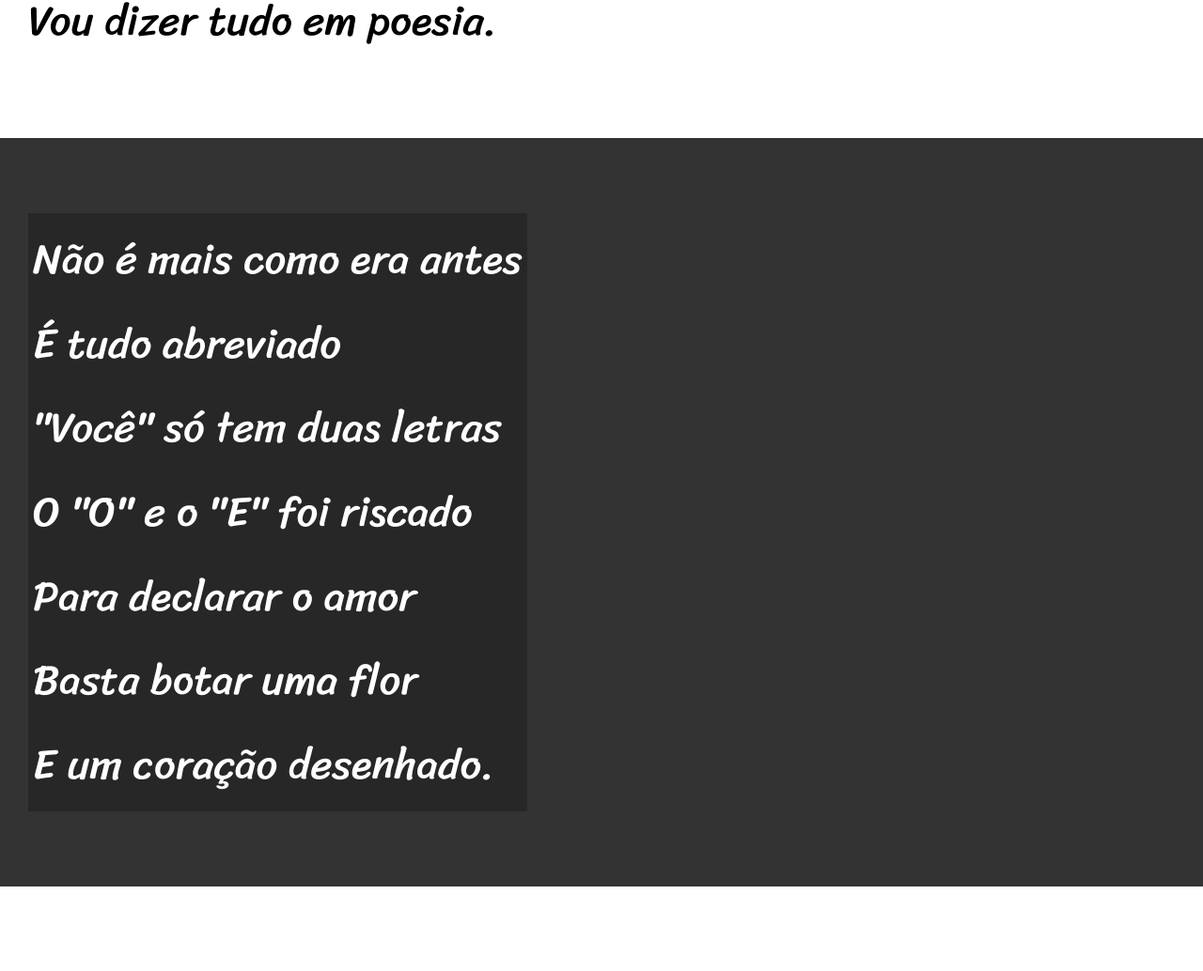
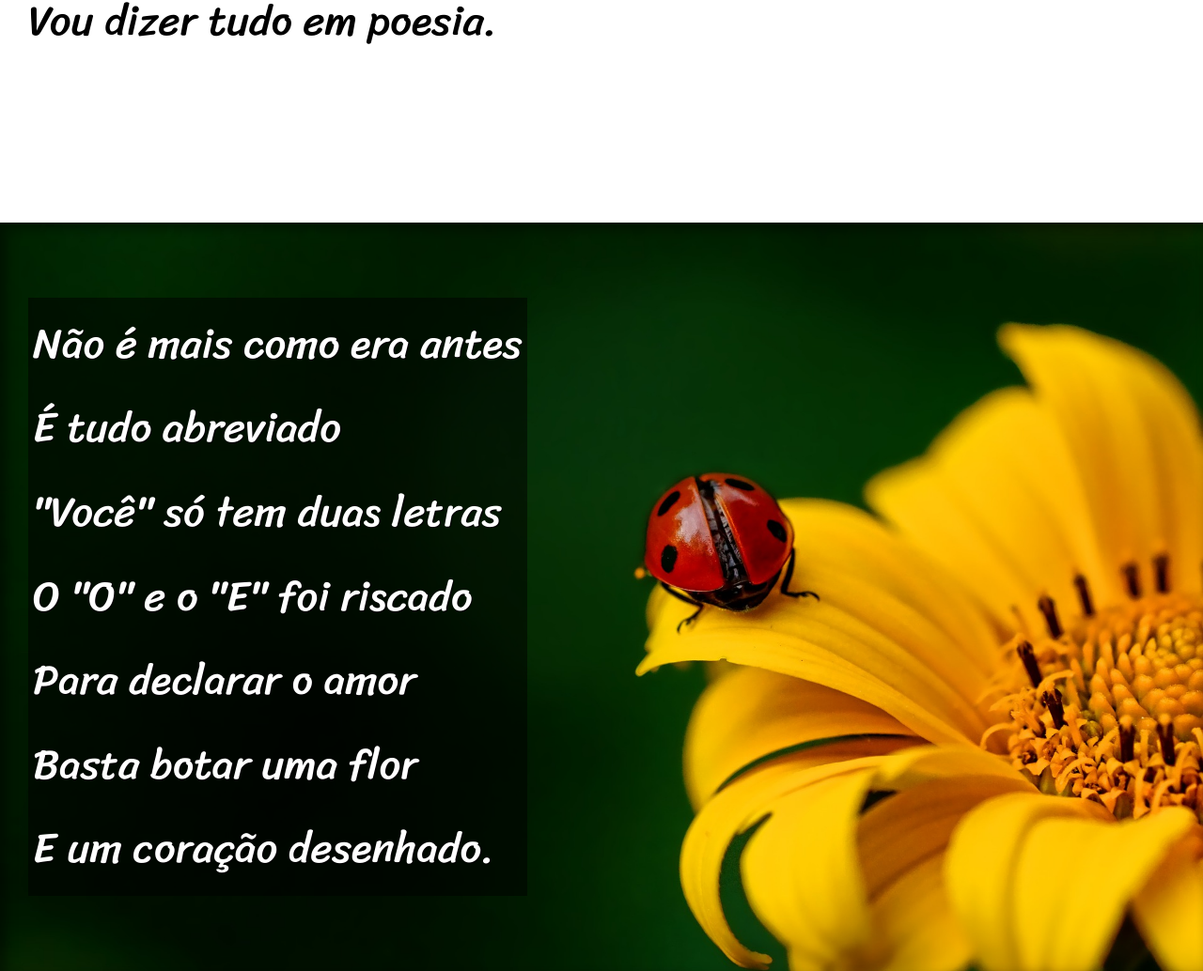
Before and after one commit to Spinelli666/html-css, a plain HTML site: page desafios/d012/index.html in a window 1280 px wide. Shown: the part 900-1934 px from the top of the page at 94% size. Drawn offline with Linux system fonts and the light colour scheme.

Commit message:
finalização do desafio 12

```diff
--- a/desafios/d012/estilo/style.css
+++ b/desafios/d012/estilo/style.css
@@ -58,6 +58,10 @@ section {
     font-size: 3.5vw;
 }
 
+section > p {
+    padding-bottom: 2em;
+}
+
 section.normal {
     background-color: white;
     color: black;
@@ -66,12 +70,26 @@ section.normal {
 section.imagem {
     background-color: rgb(51, 51, 51);
     color: white;
+    box-shadow: inset 6px 6px 13px 0px rgba(0, 0, 0, 0.473);
+    background-size: cover;
+    background-attachment: fixed;
 }
 
 section.imagem > p {
     display: inline-block;
     padding: 5px;
-    background-color: rgba(0, 0, 0, 0.235)
+    background-color: rgba(0, 0, 0, 0.514);
+    text-shadow: 1px 1px 0px black;
+}
+
+section#img01 {
+    background-image: url('../imagens/background001.jpg');
+    background-position: right center;
+}
+
+section#img02 {
+    background-image: url('../imagens/background002.jpg');
+    background-position: right center;
 }
 
 footer {
--- a/desafios/d012/index.html
+++ b/desafios/d012/index.html
@@ -28,7 +28,7 @@
         </p>
     </section>
 
-    <section class="imagem">
+    <section class="imagem" id="img01">
         <p>
             Não é mais como era antes <br>
             É tudo abreviado <br>
@@ -62,7 +62,7 @@
         </p>
     </section>
 
-    <section class="imagem">
+    <section class="imagem" id="img02">
         <p>
             Tenho saudade das cartas <br>
             Escritas com a própria mão <br>
```
